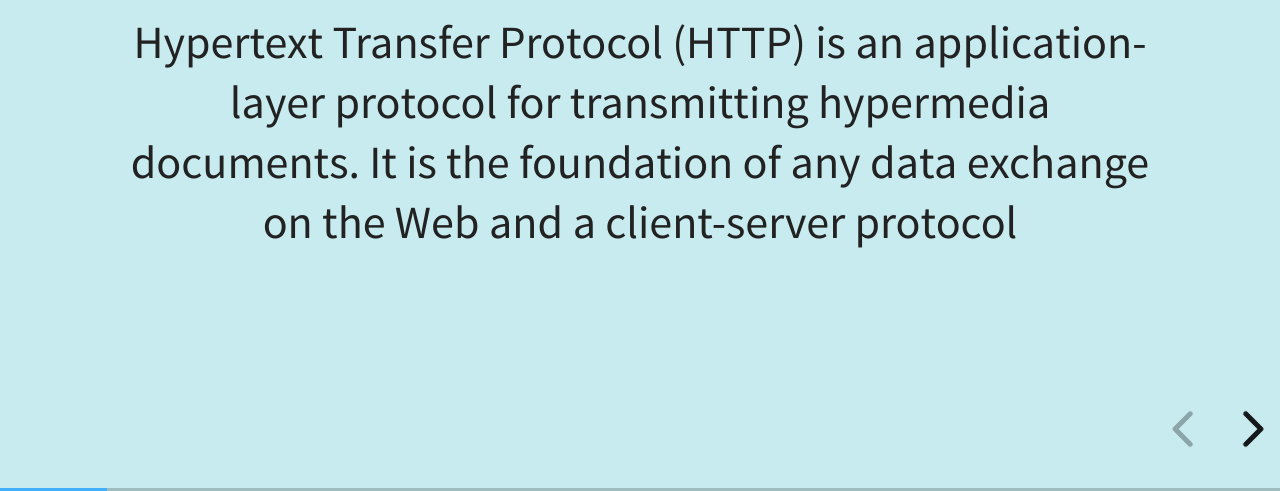
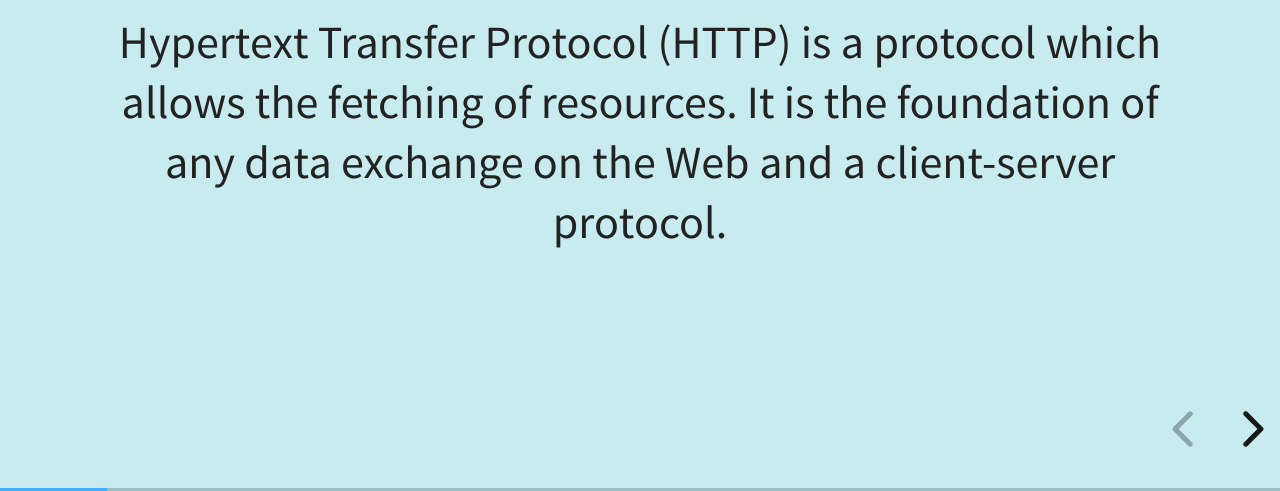
Before and after one commit to TsyPolina/TsyPolina.github.io, a website: page index.html in a window 1280 px wide. Both pictures are taken after a click on the button "next slide". Shown: the part 309-800 px from the top of the page. Drawn offline with nearby package versions, Linux system fonts and the light colour scheme.

Commit message:
Update index.html

```diff
--- a/index.html
+++ b/index.html
@@ -17,8 +17,8 @@
 		<div class="reveal">
 			<div class="slides" data-background-color = "#c7ebef">
 				<section class="slide-1" data-background-color = "#c7ebef" >HyperText Transfer Protocol</section>
-				<section class="slide-2"data-background-color = "#c7ebef"><h2>What is it?</h2><p>Hypertext Transfer Protocol (HTTP) is an application-layer protocol for transmitting hypermedia documents.
-					It is the foundation of any data exchange on the Web and a client-server protocol </p></section>
+				<section class="slide-2"data-background-color = "#c7ebef"><h2>What is it?</h2><p>Hypertext Transfer Protocol (HTTP) is a protocol which allows the fetching of resources.
+					It is the foundation of any data exchange on the Web and a client-server protocol. </p></section>
 					<section>
 						<section class="slide-3"data-background-color = "#c7ebef"><h2>How is it work?<h2><img src="img/LSBAWS_HTTP_request_response.png"/></section>
 						<section data-background-color = "#c7ebef"><h2>Client</h2><p>The client is any tool that acts on the behalf of the user. This role is primarily performed by the Web browser.
```
